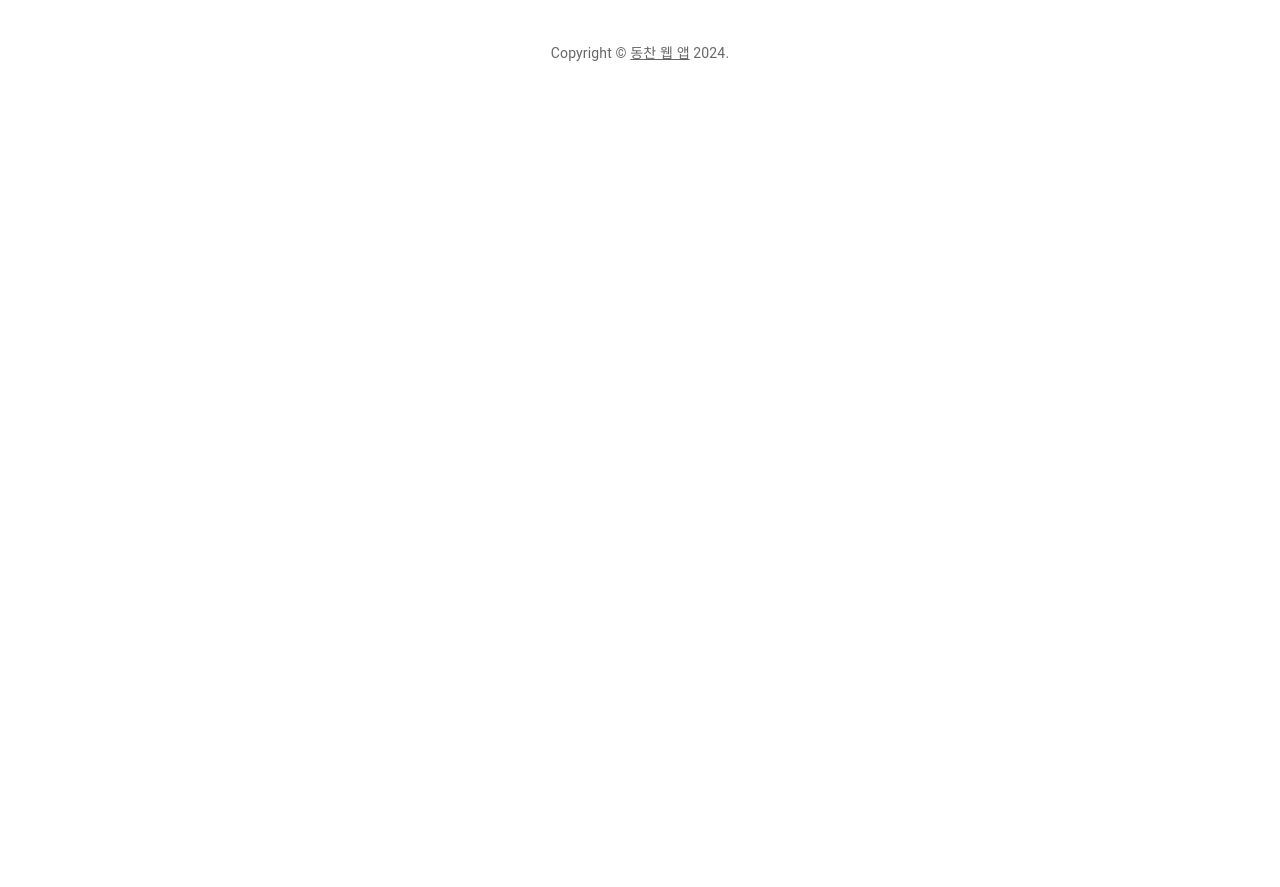
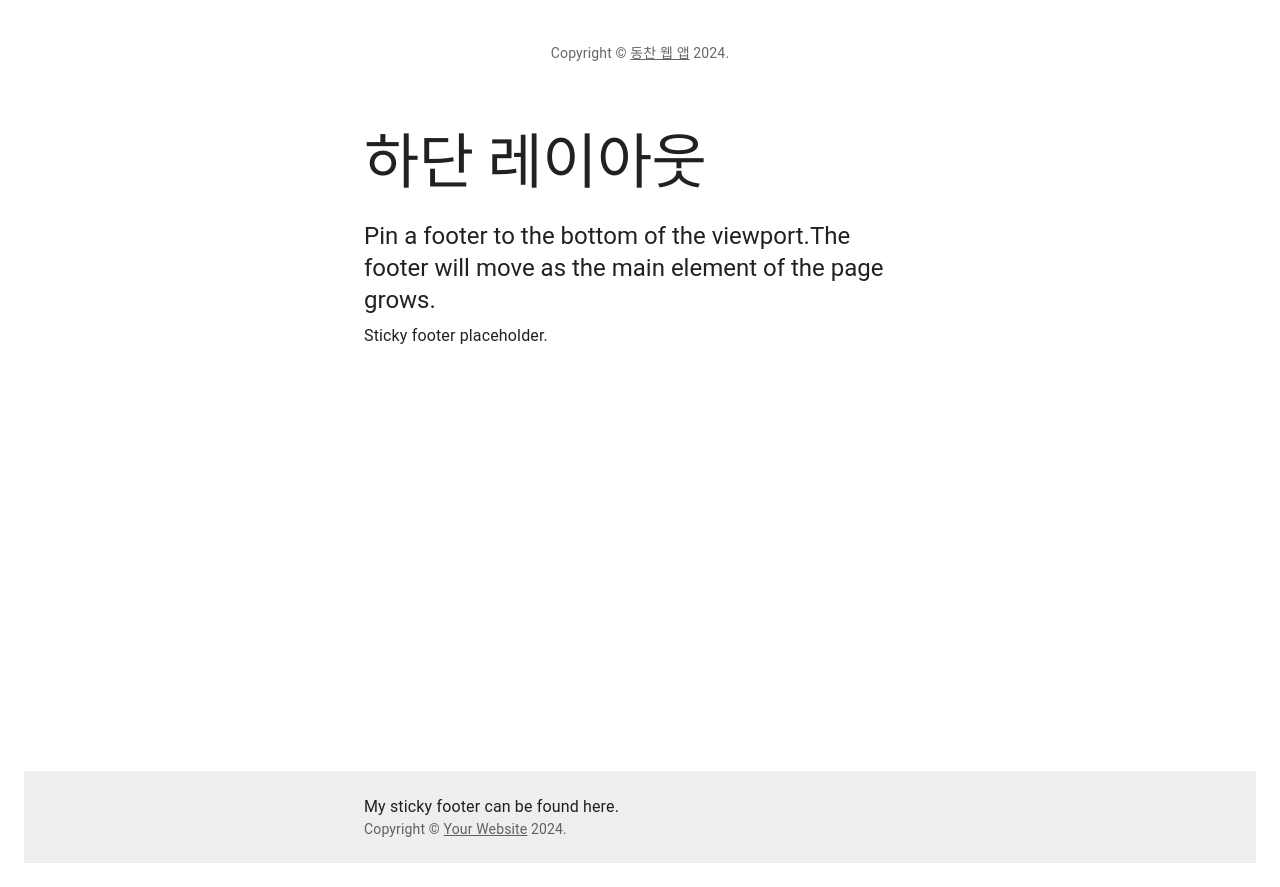
Before and after one commit to pillow12360/NodeServer, a React (Create React App) app in the folder client/: page /SignUp in a window 1280 px wide. Shown: the part 626-1513 px from the top of the page. Before the commit the page ends 800 px from the top, so only its background shows below. Built offline with nearby package versions, Linux system fonts and the light colour scheme.

Commit message:
하단 푸터 템플릿 컴포넌트 적용

```diff
--- a/client/src/App.tsx
+++ b/client/src/App.tsx
@@ -7,6 +7,7 @@
 // import Blog from './blog/Blog';
 import SignIn from './pages/Auth/SignIn';
 import SignUp from './pages/Auth/SignUp';
+import Footer from './layout/Footer';
 
 const App: React.FC = () => {
   return (
@@ -20,6 +21,7 @@
           <Route path="/SignIn" element={<SignIn />} />
           <Route path="/SignUp" element={<SignUp />} />
         </Routes>
+        <Footer />
       </Layout>
     </Router>
   );
--- /dev/null
+++ b/client/src/layout/Footer.tsx
@@ -0,0 +1,68 @@
+import * as React from 'react';
+import CssBaseline from '@mui/material/CssBaseline';
+import { createTheme, ThemeProvider } from '@mui/material/styles';
+import Box from '@mui/material/Box';
+import Typography from '@mui/material/Typography';
+import Container from '@mui/material/Container';
+import Link from '@mui/material/Link';
+
+function Copyright() {
+  return (
+    <Typography variant="body2" color="text.secondary">
+      {'Copyright © '}
+      <Link color="inherit" href="https://mui.com/">
+        Your Website
+      </Link>{' '}
+      {new Date().getFullYear()}
+      {'.'}
+    </Typography>
+  );
+}
+
+// TODO remove, this demo shouldn't need to reset the theme.
+const defaultTheme = createTheme();
+
+export default function StickyFooter() {
+  return (
+    <ThemeProvider theme={defaultTheme}>
+      <Box
+        sx={{
+          display: 'flex',
+          flexDirection: 'column',
+          minHeight: '100vh',
+        }}
+      >
+        <CssBaseline />
+        <Container component="main" sx={{ mt: 8, mb: 2 }} maxWidth="sm">
+          <Typography variant="h2" component="h1" gutterBottom>
+            하단 레이아웃
+          </Typography>
+          <Typography variant="h5" component="h2" gutterBottom>
+            {'Pin a footer to the bottom of the viewport.'}
+            {'The footer will move as the main element of the page grows.'}
+          </Typography>
+          <Typography variant="body1">Sticky footer placeholder.</Typography>
+        </Container>
+        <Box
+          component="footer"
+          sx={{
+            py: 3,
+            px: 2,
+            mt: 'auto',
+            backgroundColor: (theme) =>
+              theme.palette.mode === 'light'
+                ? theme.palette.grey[200]
+                : theme.palette.grey[800],
+          }}
+        >
+          <Container maxWidth="sm">
+            <Typography variant="body1">
+              My sticky footer can be found here.
+            </Typography>
+            <Copyright />
+          </Container>
+        </Box>
+      </Box>
+    </ThemeProvider>
+  );
+}
```
